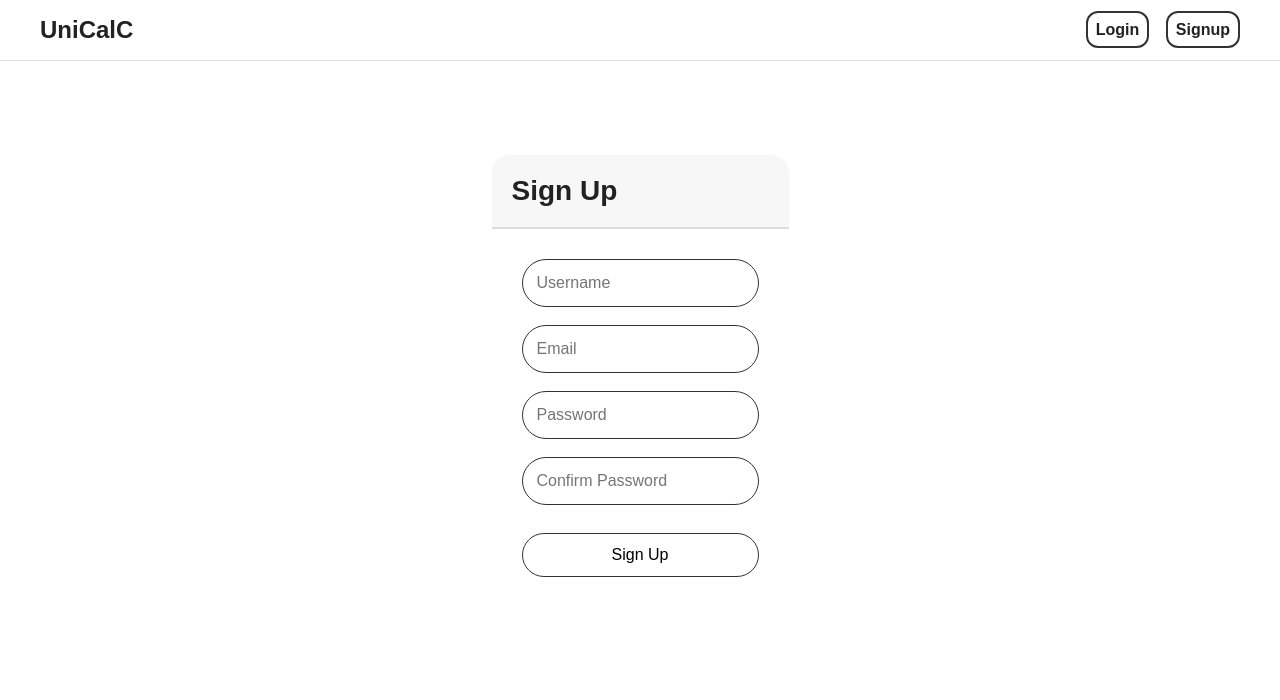
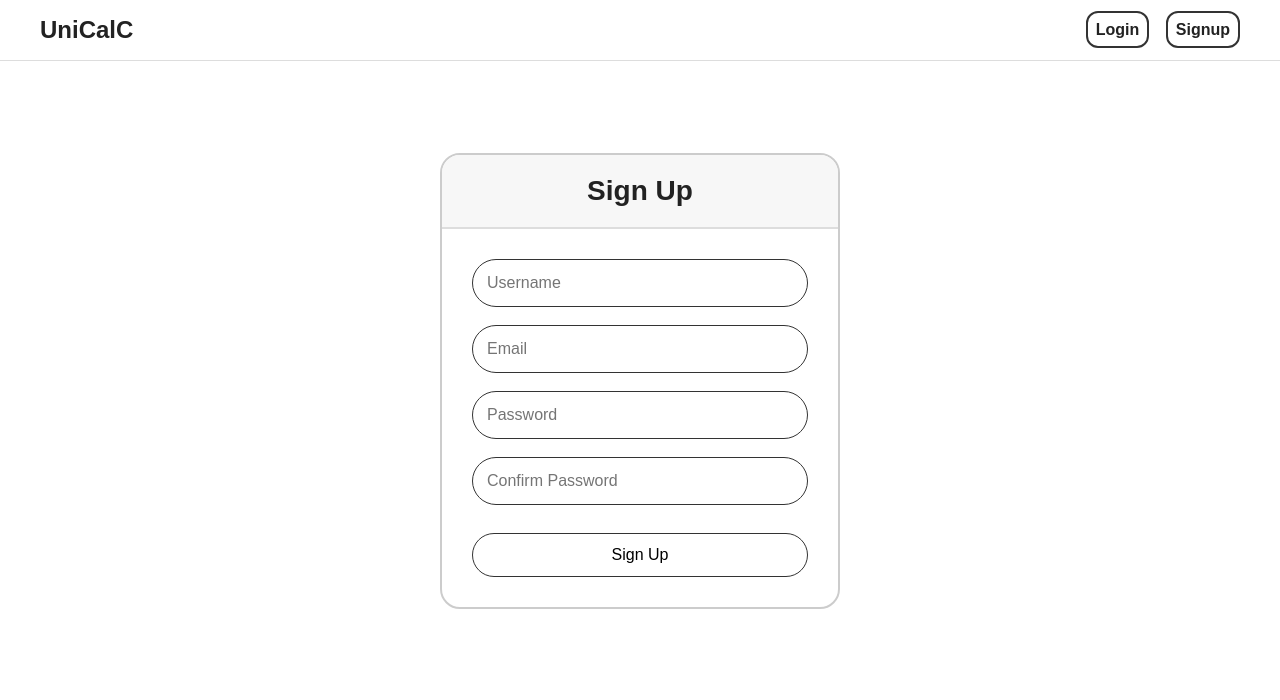
Before and after one commit to jagrattyagi/universal-calculator, a Flask app: page /signup in a window 1280 px wide. Shown: the top 700 px of the page. Run offline with Flask 3, Linux system fonts and the light colour scheme.

Commit message:
Improved some UI features

```diff
--- a/static/css/style.css
+++ b/static/css/style.css
@@ -168,7 +168,7 @@ body {
     font-weight: bold;
 }
 
-.log-sign-page{
+.login-page{
     min-height: 80vh;
     display: flex;
     justify-content: center;
@@ -176,7 +176,7 @@ body {
 
 }
 
-.login-sign-card{
+.login-card{
     width: 400px;
     padding: 0;
     border-radius: 20px;
@@ -185,33 +185,33 @@ body {
     text-align: center;
 }
 
-.login-sign-strip{
+.login-strip{
     padding: 20px;
     border-bottom: 2px solid #ddd;
     background: #f7f7f7;
     border-radius: 18px 18px 0 0;
 }
 
-.login-sign-strip h1{
+.login-strip h1{
     margin: 0;
     font-size: 28px;
 }
 
-.login-sign-form{
+.login-form{
     display: flex;
     flex-direction: column;
     gap: 18px;
     padding: 30px;
 }
 
-.login-sign-form input{
+.login-form input{
     padding: 14px;
     border-radius: 30px;
     border: 1.5px solid #333;
     font-size: 16px;
 }
 
-.login-sign-btn{
+.login-btn{
     margin-top: 10px;
     padding: 12px;
     border-radius: 30px;
@@ -220,3 +220,55 @@ body {
     cursor: pointer;
     font-size:16px ;
 }
+
+.sign-page{
+    min-height: 80vh;
+    display: flex;
+    align-items: center;
+    justify-content: center;
+}
+
+.sign-card{
+    width: 400px;
+    padding: 0;
+    border: 2px solid #ccc;
+    border-radius: 20px;
+    background: #fff;
+    text-align: center;
+}
+
+.sign-strip{
+    padding: 20px;
+    border-bottom: 2px solid #ddd;
+    background: #f7f7f7;
+    border-radius: 18px 18px 0 0;
+}
+
+.sign-strip h1{
+    margin: 0;
+    font-size: 28px;
+}
+
+.sign-form{
+    display: flex;
+    flex-direction: column;
+    gap: 18px;
+    padding: 30px;
+}
+
+.sign-form input{
+    padding: 14px;
+    border-radius: 30px;
+    border: 1.5px solid #333;
+    font-size: 16px;
+}
+
+.sign-btn{
+    margin-top: 10px;
+    padding: 12px;
+    border-radius: 30px;
+    border: 1.5px solid #333;
+    background: #fff;
+    cursor: pointer;
+    font-size:16px ;
+}
--- a/templates/signup.html
+++ b/templates/signup.html
@@ -3,20 +3,20 @@
 {% block title %}Signup{% endblock %}
 
 {% block content %}
-<div class="log-sign-page">
-<div class="log-sign-card">
-    <div class="login-sign-strip">
+<div class="sign-page">
+<div class="sign-card">
+    <div class="sign-strip">
         <h1>
             Sign Up
         </h1>
     </div>
-    <form method="POST" class="login-sign-form">
+    <form method="POST" class="sign-form">
         <input type="text" name="username" placeholder="Username" required>
         <input type="email" name="email" placeholder="Email" required>
         <input type="password" name="password" placeholder="Password" required>
         <input type="password" name="password"  placeholder="Confirm Password" required>
 
-        <button class="login-sign-btn" type="submit">Sign Up</button>
+        <button class="sign-btn" type="submit">Sign Up</button>
     </form>
     </div>
 </div>
```
Also changed, not shown: templates/login.html (+5 -5 lines).
